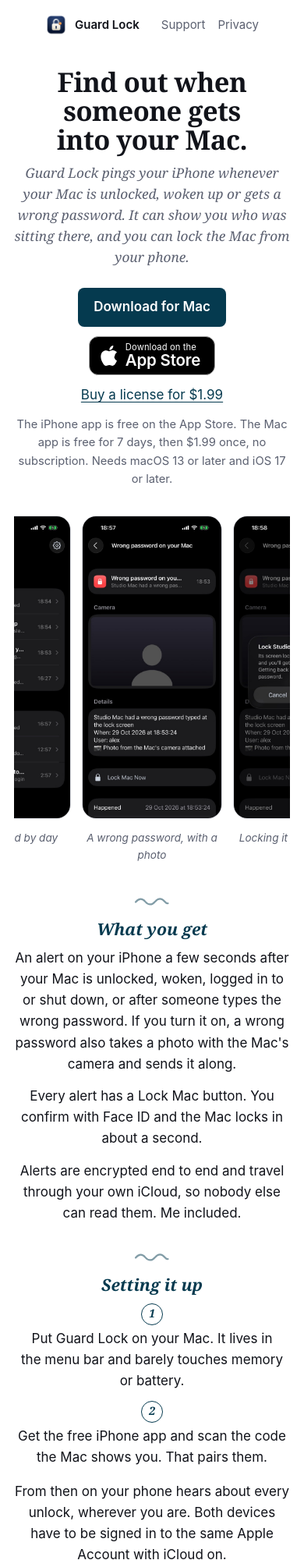
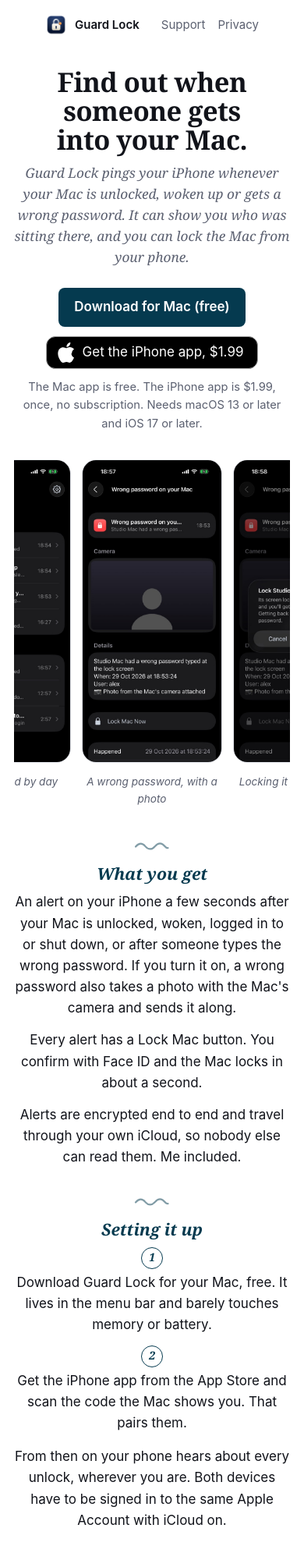
Before and after one commit to BlueDreams666/guardlock-site, a plain HTML site: page index.html in a window 390 px wide. Shown: the top 2000 px of the page at 78% size. Drawn offline with Linux system fonts and the light colour scheme.

Commit message:
Mac app is free; the iPhone app is $1.99

```diff
--- a/index.html
+++ b/index.html
@@ -24,11 +24,10 @@
   <p class="sub">Guard Lock pings your iPhone whenever your Mac is unlocked, woken up or gets a wrong password. It can show you who was sitting there, and you can lock the Mac from your phone.</p>
 
   <p class="get">
-    <a class="dl" href="https://github.com/BlueDreams666/guardlock-site/releases/latest/download/GuardLock.zip">Download for Mac</a>
-    <a class="store" href="https://apps.apple.com/app/guard-lock-mac-alerts/id6828507894"><svg viewBox="0 0 17 20" aria-hidden="true"><path d="M14.1 10.6c0-2.6 2.1-3.8 2.2-3.9-1.2-1.8-3.1-2-3.7-2-1.6-.2-3.1.9-3.9.9-.8 0-2-.9-3.4-.9-1.7 0-3.3 1-4.2 2.6-1.8 3.1-.5 7.7 1.3 10.2.8 1.2 1.8 2.6 3.1 2.5 1.2 0 1.7-.8 3.2-.8s1.9.8 3.2.8c1.3 0 2.2-1.2 3-2.4.9-1.4 1.3-2.7 1.3-2.8 0 0-2.6-1-2.6-4.1zM11.6 3c.7-.8 1.1-1.9 1-3-1 0-2.1.7-2.8 1.5-.6.7-1.2 1.8-1 2.9 1.1.1 2.1-.6 2.8-1.4z"/></svg><span><small>Download on the</small><b>App Store</b></span></a>
-    <a href="https://bluedreams.lemonsqueezy.com/checkout/buy/c9b05998-0f44-4447-bc1c-32c350dff900">Buy a license for $1.99</a>
+    <a class="dl" href="https://github.com/BlueDreams666/guardlock-site/releases/latest/download/GuardLock.zip">Download for Mac (free)</a>
+    <a class="store" href="https://apps.apple.com/app/id6828507894"><svg viewBox="0 0 17 20" aria-hidden="true"><path d="M14.1 10.6c0-2.6 2.1-3.8 2.2-3.9-1.2-1.8-3.1-2-3.7-2-1.6-.2-3.1.9-3.9.9-.8 0-2-.9-3.4-.9-1.7 0-3.3 1-4.2 2.6-1.8 3.1-.5 7.7 1.3 10.2.8 1.2 1.8 2.6 3.1 2.5 1.2 0 1.7-.8 3.2-.8s1.9.8 3.2.8c1.3 0 2.2-1.2 3-2.4.9-1.4 1.3-2.7 1.3-2.8 0 0-2.6-1-2.6-4.1zM11.6 3c.7-.8 1.1-1.9 1-3-1 0-2.1.7-2.8 1.5-.6.7-1.2 1.8-1 2.9 1.1.1 2.1-.6 2.8-1.4z"/></svg><span>Get the iPhone app, $1.99</span></a>
   </p>
-  <p class="small">The iPhone app is free on the App Store. The Mac app is free for 7 days, then $1.99 once, no subscription. Needs macOS 13 or later and iOS 17 or later.</p>
+  <p class="small">The Mac app is free. The iPhone app is $1.99, once, no subscription. Needs macOS 13 or later and iOS 17 or later.</p>
 
   <div class="shots">
     <figure><img src="screens/1-history.jpg" alt="The iPhone app's alert history: unlocks, wake-ups and a wrong password" loading="lazy" width="540" height="1174"><figcaption>Alerts, grouped by day</figcaption></figure>
@@ -43,8 +42,8 @@
 
   <h2>Setting it up</h2>
   <ol>
-    <li>Put Guard Lock on your Mac. It lives in the menu bar and barely touches memory or battery.</li>
-    <li>Get the free iPhone app and scan the code the Mac shows you. That pairs them.</li>
+    <li>Download Guard Lock for your Mac, free. It lives in the menu bar and barely touches memory or battery.</li>
+    <li>Get the iPhone app from the App Store and scan the code the Mac shows you. That pairs them.</li>
   </ol>
   <p>From then on your phone hears about every unlock, wherever you are. Both devices have to be signed in to the same Apple Account with iCloud on.</p>
 </main>
```
Also changed, not shown: privacy.html (+2 -7 lines), support.html (+3 -9 lines).
